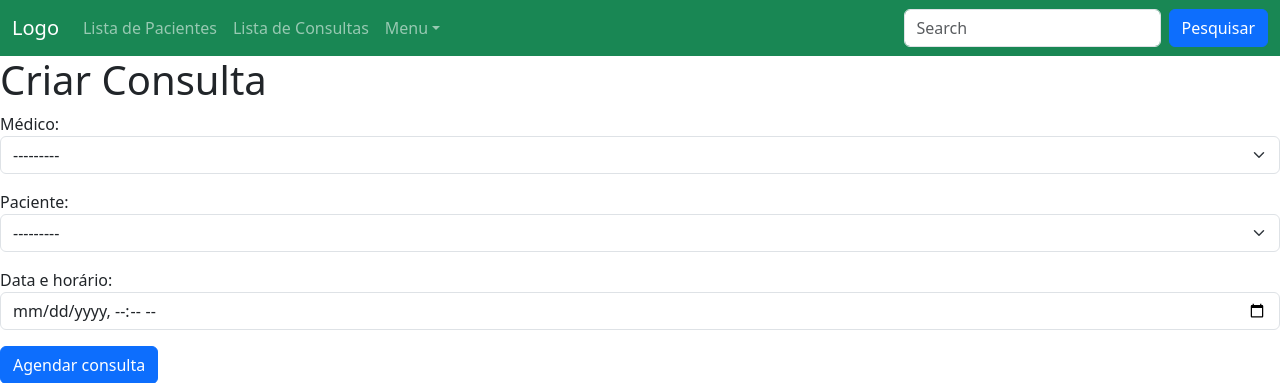
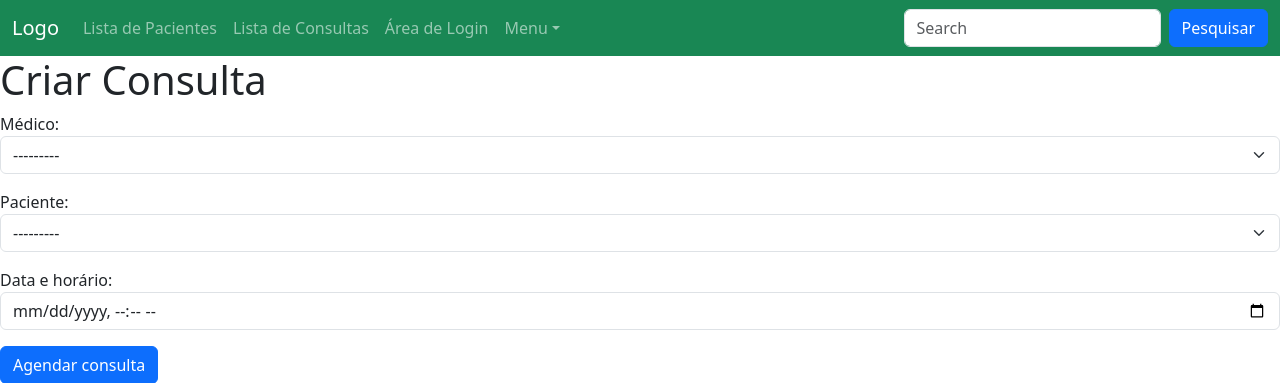
Before and after one commit to DeLemosCoding/agenda_consulta, a Django app: page /consults_add/ in a window 1280 px wide. Shown: the top 383 px of the page. Run offline with Django 5.2, Linux system fonts and the light colour scheme; a user stored in the database is signed in; data comes from the database, SQL or seed files in the repository; both versions use the stored data as it was after the commit.

Commit message:
Avanços 5

```diff
--- a/consulta/templates/base.html
+++ b/consulta/templates/base.html
@@ -48,6 +48,12 @@
                     <li class="nav-item">
 
                         <a class="nav-link" href="{% url 'consults_list' %}">Lista de Consultas</a>
+
+                    </li>
+
+                    <li class="nav-item">
+
+                        <a class="nav-link" href="{% url 'admin:index' %}">Área de Login</a>
 
                     </li>
 
```
Also changed, not shown: consulta/templates/patients_delete.html (added), consulta/templates/patients_edit.html (added), db.sqlite3.
